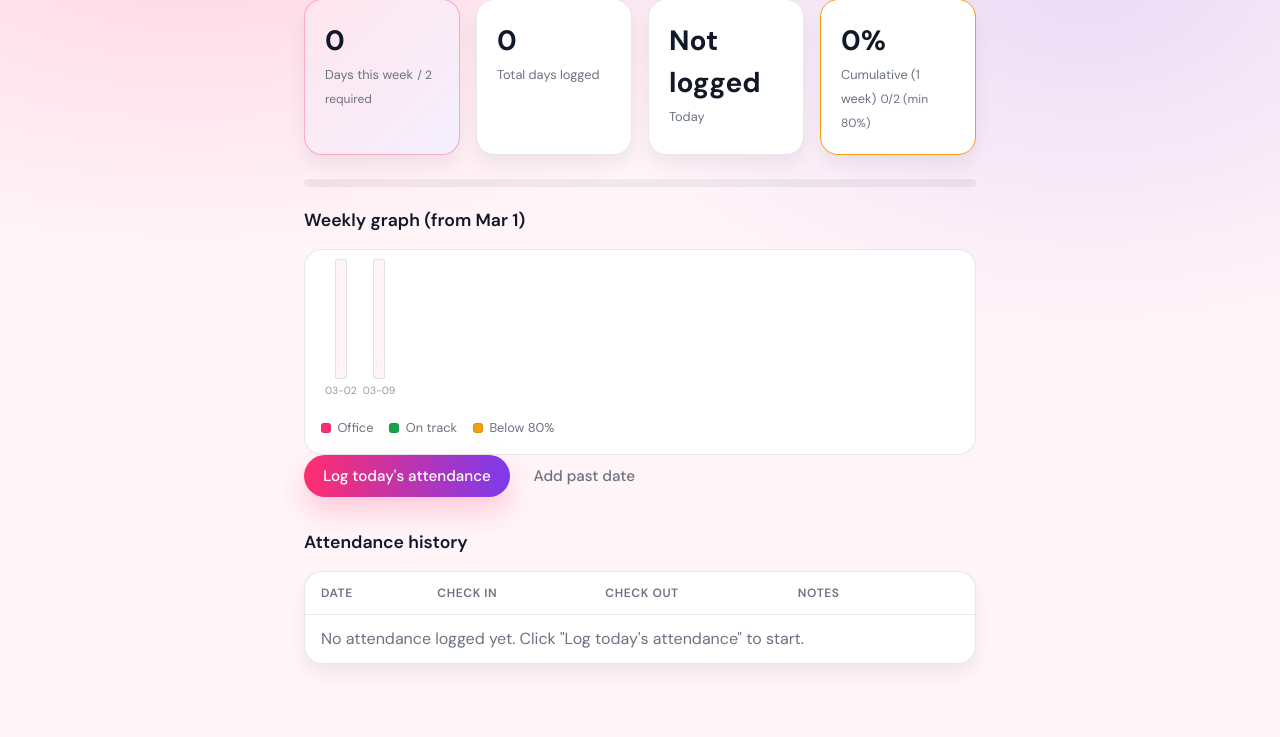
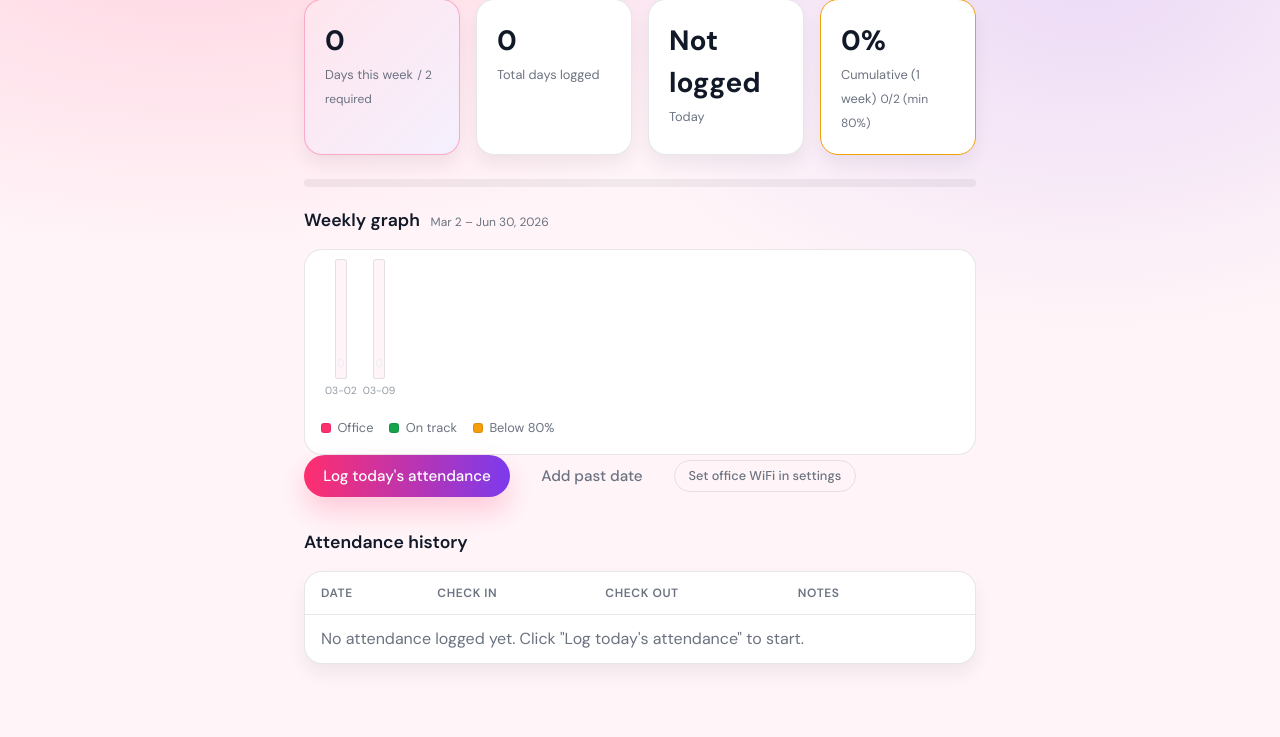
Before and after one commit to Vaishnavi021991/Track_Attendance, a Flask app: page / in a window 1280 px wide. Shown: the part 169-906 px from the top of the page. Run offline with Flask 3, Linux system fonts and the light colour scheme; data comes from the database, SQL or seed files in the repository; data that the repository does not hold is empty.

Commit message:
Add FY period dates and WiFi-based location detection
- Tracking period set to Mar 2 – Jun 30 2026 (financial year)
- Added /api/wifi endpoint that reads current WiFi SSID via networksetup
- Settings now includes office WiFi network name field
- UI shows live location badge (At office / At home) based on WiFi match

Co-Authored-By: Claude Sonnet 4.6 <noreply@anthropic.com>

```diff
--- a/app.py
+++ b/app.py
@@ -4,6 +4,7 @@ A simple system to track and stay on top of your office attendance.
 """
 import sqlite3
 import os
+import subprocess
 from datetime import datetime, timedelta
 from pathlib import Path
 from zoneinfo import ZoneInfo
@@ -41,7 +42,8 @@ def init_db():
         );
         INSERT OR IGNORE INTO settings (key, value) VALUES
             ('required_days_per_week', '2'),
-            ('reminder_enabled', 'true');
+            ('reminder_enabled', 'true'),
+            ('office_wifi_ssid', '');
     """)
     # Add work_type column for existing DBs (SQLite has no IF NOT EXISTS for columns)
     cur = conn.cursor()
@@ -200,6 +202,34 @@ def update_settings():
     return jsonify({"success": True})
 
 
+@app.route("/api/wifi")
+def get_wifi():
+    """Detect current WiFi SSID and whether it matches the configured office network."""
+    ssid = None
+    for iface in ["en0", "en1", "en2"]:
+        try:
+            result = subprocess.run(
+                ["networksetup", "-getairportnetwork", iface],
+                capture_output=True, text=True, timeout=3
+            )
+            output = result.stdout.strip()
+            if output.startswith("Current Wi-Fi Network:"):
+                ssid = output.split(":", 1)[1].strip()
+                break
+        except Exception:
+            continue
+
+    conn = get_db()
+    cur = conn.cursor()
+    cur.execute("SELECT value FROM settings WHERE key = 'office_wifi_ssid'")
+    row = cur.fetchone()
+    office_ssid = row["value"] if row else ""
+    conn.close()
+
+    at_office = bool(ssid and office_ssid and ssid == office_ssid)
+    return jsonify({"ssid": ssid, "office_ssid": office_ssid, "at_office": at_office})
+
+
 @app.route("/api/export")
 def export_csv():
     """Export attendance as CSV."""
--- a/static/app.js
+++ b/static/app.js
@@ -1,3 +1,6 @@
+const PERIOD_START = "2026-03-02"; // First Monday of the FY tracking period
+const PERIOD_END   = "2026-06-30"; // End of financial year tracking period
+
 const API = {
   async getAttendance(start, end) {
     const params = new URLSearchParams();
@@ -24,6 +27,10 @@ const API = {
   },
   async getSettings() {
     const res = await fetch("/api/settings");
+    return res.json();
+  },
+  async getWifi() {
+    const res = await fetch("/api/wifi");
     return res.json();
   },
   async updateSettings(data) {
@@ -119,9 +126,8 @@ async function loadWeeklyGraphAndCumulative() {
   const required = Number(s.required_per_week || 2);
   const minPct = 80;
 
-  // Use the first Monday on/after Mar 1 so we don't count the partial week before it.
-  const start = firstMondayOnOrAfter(march1Str());
-  const end = todayStr();
+  const start = PERIOD_START;
+  const end = todayStr() < PERIOD_END ? todayStr() : PERIOD_END;
   const rows = await API.getAttendance(start, end);
   const attendedDates = new Set(rows.map((r) => r.date));
   const rowsByDate = new Map(rows.map((r) => [r.date, r]));
@@ -319,6 +325,7 @@ const settingsForm = document.getElementById("settingsForm");
 document.getElementById("settingsBtn").onclick = async () => {
   const s = await API.getSettings();
   document.getElementById("requiredDaysInput").value = s.required_days_per_week || 2;
+  document.getElementById("officeWifiInput").value = s.office_wifi_ssid || "";
   settingsModal.classList.add("open");
 };
 
@@ -334,10 +341,12 @@ document.getElementById("closeSettings").onclick = () =>
 settingsForm.onsubmit = async (e) => {
   e.preventDefault();
   const required = document.getElementById("requiredDaysInput").value;
-  await API.updateSettings({ required_days_per_week: required });
+  const officeWifi = document.getElementById("officeWifiInput").value.trim();
+  await API.updateSettings({ required_days_per_week: required, office_wifi_ssid: officeWifi });
   settingsModal.classList.remove("open");
   loadStats();
   loadWeeklyGraphAndCumulative();
+  loadWifiStatus();
 };
 
 logModal.onclick = (e) => {
@@ -347,10 +356,33 @@ settingsModal.onclick = (e) => {
   if (e.target === settingsModal) settingsModal.classList.remove("open");
 };
 
+async function loadWifiStatus() {
+  const el = document.getElementById("wifiStatus");
+  try {
+    const w = await API.getWifi();
+    if (!w.office_ssid) {
+      el.textContent = "Set office WiFi in settings";
+      el.className = "wifi-status wifi-unknown";
+    } else if (!w.ssid) {
+      el.textContent = "WiFi not detected";
+      el.className = "wifi-status wifi-unknown";
+    } else if (w.at_office) {
+      el.textContent = `At office · ${w.ssid}`;
+      el.className = "wifi-status wifi-office";
+    } else {
+      el.textContent = `At home · ${w.ssid}`;
+      el.className = "wifi-status wifi-home";
+    }
+  } catch {
+    el.textContent = "";
+  }
+}
+
 async function init() {
   await loadStats();
   await loadAttendance();
   await loadWeeklyGraphAndCumulative();
+  await loadWifiStatus();
 }
 
 init();
--- a/static/style.css
+++ b/static/style.css
@@ -174,6 +174,48 @@ body {
 
 .actions {
     margin-bottom: 2rem;
+    display: flex;
+    flex-wrap: wrap;
+    align-items: center;
+    gap: 0.75rem;
+}
+
+.wifi-status {
+    font-size: 0.8rem;
+    font-weight: 500;
+    padding: 0.35rem 0.85rem;
+    border-radius: 999px;
+    border: 1px solid var(--border);
+}
+
+.wifi-office {
+    background: rgba(22, 163, 74, 0.1);
+    color: var(--success);
+    border-color: rgba(22, 163, 74, 0.3);
+}
+
+.wifi-home {
+    background: rgba(245, 158, 11, 0.1);
+    color: var(--warning);
+    border-color: rgba(245, 158, 11, 0.3);
+}
+
+.wifi-unknown {
+    color: var(--text-muted);
+}
+
+.period-label {
+    font-size: 0.75rem;
+    font-weight: 400;
+    color: var(--text-muted);
+    margin-left: 0.4rem;
+}
+
+.settings-hint {
+    display: block;
+    font-size: 0.75rem;
+    color: var(--text-muted);
+    margin-top: 0.3rem;
 }
 
 .btn {
--- a/templates/index.html
+++ b/templates/index.html
@@ -46,7 +46,7 @@
         </div>
 
         <section class="attendance-section" style="margin-top: 1.25rem;">
-            <h2>Weekly graph (from Mar 1)</h2>
+            <h2>Weekly graph <span class="period-label">Mar 2 – Jun 30, 2026</span></h2>
             <div class="chart-wrap">
                 <div class="chart" id="weeklyChart" aria-label="Weekly attendance chart"></div>
                 <div class="chart-legend">
@@ -60,6 +60,7 @@
         <section class="actions">
             <button class="btn btn-primary" id="logTodayBtn">Log today's attendance</button>
             <button class="btn btn-ghost" id="addPastDateBtn">Add past date</button>
+            <div id="wifiStatus" class="wifi-status wifi-unknown"></div>
         </section>
 
         <section class="attendance-section">
@@ -123,6 +124,11 @@
                     </div>
                     <input type="number" id="requiredDaysInput" name="required_days" min="1" max="7" value="2" style="margin-top: 0.5rem;">
                 </div>
+                <div class="form-group" style="margin-top: 1rem;">
+                    <label for="officeWifiInput">Office WiFi network name</label>
+                    <input type="text" id="officeWifiInput" name="office_wifi_ssid" placeholder="e.g. Prezzee-Office">
+                    <span class="settings-hint">Used to detect if you're at the office</span>
+                </div>
                 <p class="settings-note">This tracker is set up for Vaishnavi. (Presets are kept for convenience.)</p>
                 <div class="form-actions">
                     <button type="button" class="btn btn-ghost" id="closeSettings">Cancel</button>
```
